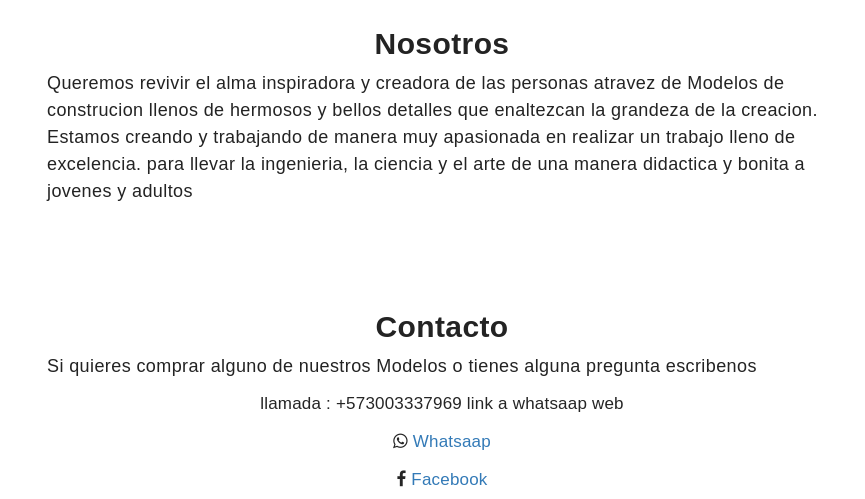
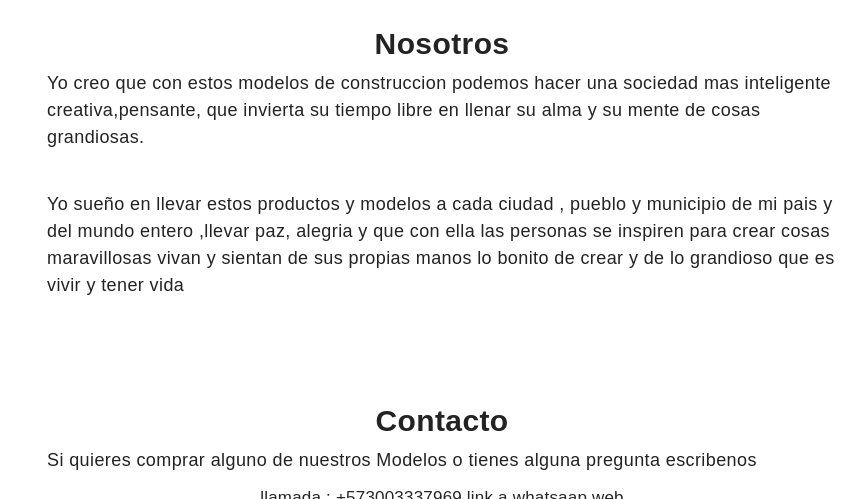
Before and after one commit to toysmodels/page-10, a plain HTML site: page index.html in a window 1280 px wide. Shown: the part 1945-2444 px from the top of the page, without its empty margins (198-1063 px from the left). Drawn offline with nearby package versions, Linux system fonts and the light colour scheme; a web font is replaced by a local one.

Commit message:
Update index.html

```diff
--- a/index.html
+++ b/index.html
@@ -377,18 +377,25 @@
 			</div>
 
 
-        <!-- Nosotros -->
+        <!-- Porque Hacemos esto -->
 
 			<section id="nosotros" class="mz-module">
 				<div class="container">
 					<div class="col-lg-12"  >
 						<h2 style="text-align: center; margin: auto;padding-top: -40px;"><b>Nosotros</b> </h2>
-						<h4 style="line-height: 1.5em;text-align: left;">Queremos  revivir el alma inspiradora y
-							creadora de las personas atravez de Modelos de construcion llenos de hermosos y
-							bellos detalles que enaltezcan la grandeza de la creacion.
-							Estamos creando y trabajando de manera muy
-							apasionada en realizar un trabajo lleno de excelencia.
-							para llevar la ingenieria, la ciencia y el arte de una manera didactica y bonita a jovenes y adultos</h4>
+						<h4 style="line-height: 1.5em;text-align: left;">Yo creo que con estos modelos de construccion
+						podemos hacer una sociedad mas inteligente
+						creativa,pensante, que invierta su tiempo libre
+						en llenar su alma y su mente de cosas grandiosas.</h4>
+						</br>
+						<h4 style="line-height: 1.5em;text-align: left;">
+						Yo sueño en llevar estos productos y modelos
+						a  cada ciudad , pueblo y municipio de mi pais
+						y del mundo entero ,llevar paz, alegria
+						y que con ella  las personas se inspiren para crear cosas maravillosas
+						vivan y sientan de sus propias manos lo bonito de crear
+						y de lo grandioso que es vivir y tener vida
+						</h4>
 					</div>
 				</div>
 			</section>
```
